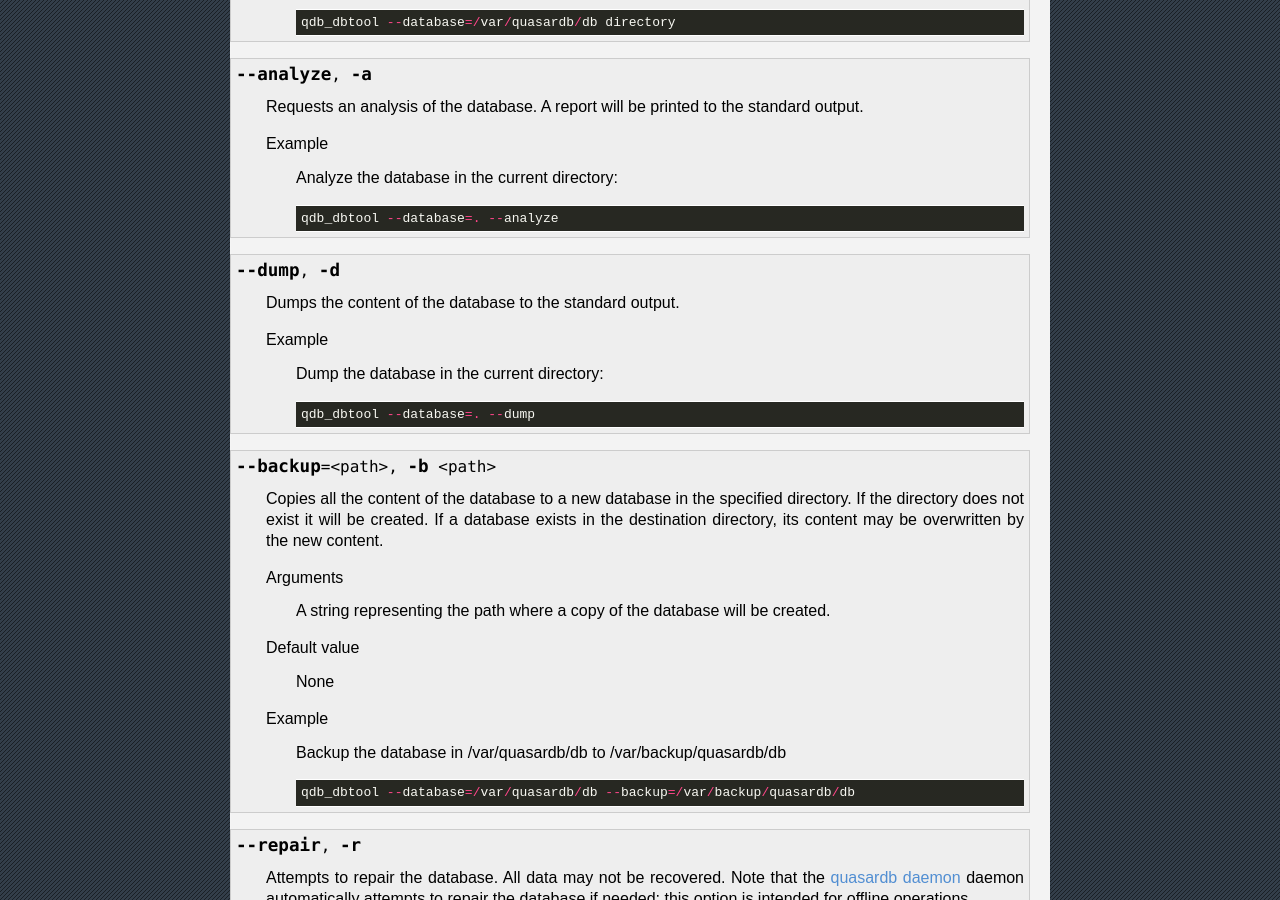
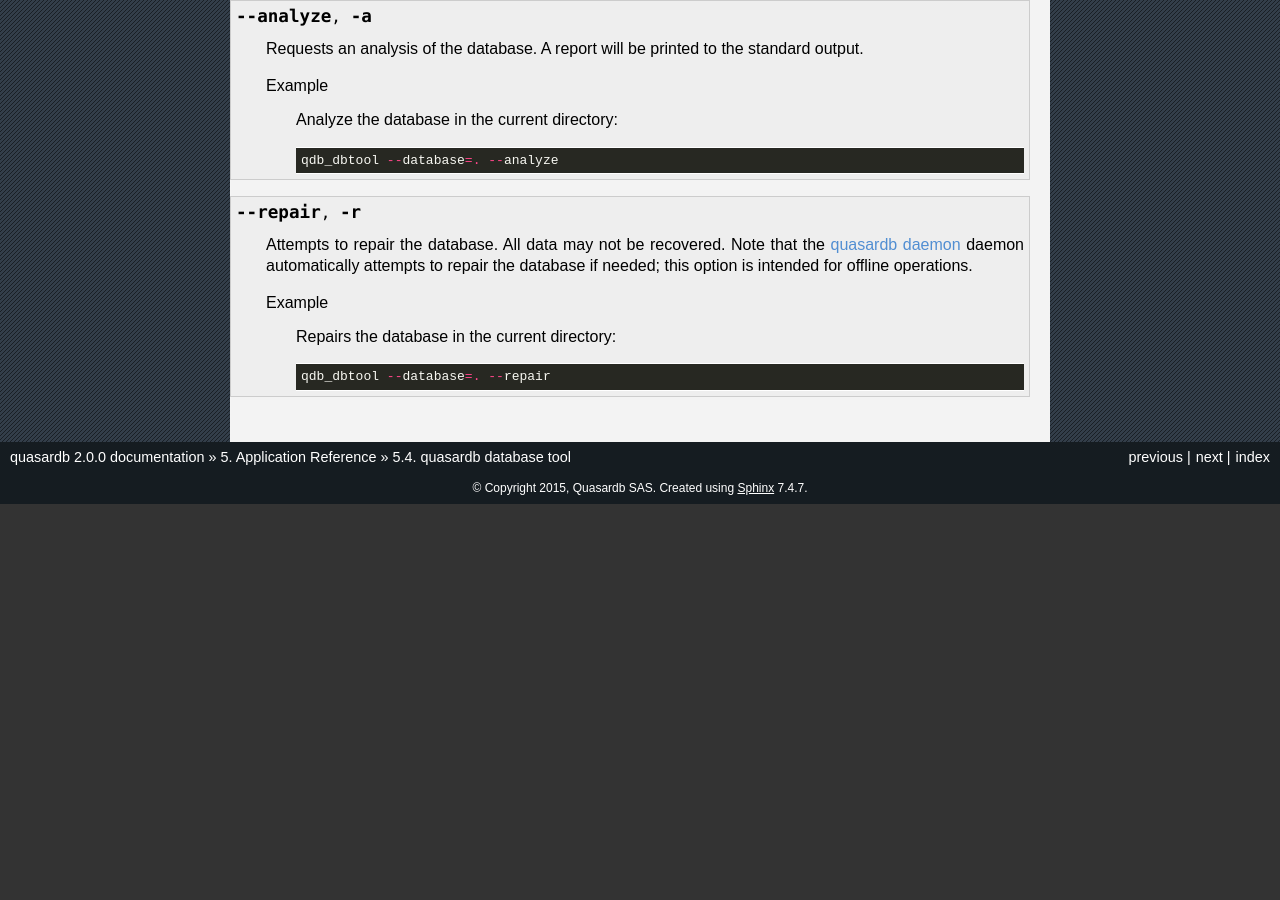
Before and after one commit to iltommi/qdb-documentation, a Sphinx documentation site: the page built from source/reference/qdb_dbtool.rst, in a window 1280 px wide and 900 px high, scrolled down 1150 px. Built offline with Sphinx 7.4.7, drawn with Linux system fonts in a browser that asks for light colours; pages that are not in the unit, such as notebooks, are missing from menus; after the commit the page ends 1654 px from its top, so only the background shows below that; some of the changed text lies outside the part shown.

Commit message:
Remove -b and -d from the qdb_dbtool docs as they are not present in 2.0.0beta1.

```diff
--- a/source/reference/qdb_dbtool.rst
+++ b/source/reference/qdb_dbtool.rst
@@ -14,10 +14,9 @@ Quick Reference
                 Option                             Usage                Default
  ===================================== ============================ ==============
  :option:`-h`, `--help`                display help
+ :option:`-v`, `--version`             display qdb_dbtool version
  :option:`--database`                  path to the database
  :option:`-a`, `--analyze`             analyzes the database
- :option:`-d`, `--dump`                dumps database to stdout
- :option:`-b`, `--backup`              performs backup to new db
  :option:`-r`, `--repair`              repairs the database
  ===================================== ============================ ==============
 
@@ -34,10 +33,9 @@ Parameters can be supplied in any order and are prefixed with ``--``. The argume
 
     Displays basic usage information.
 
-    Example
-        To display the online help, type: ::
+.. option:: -v, --version
 
-            qdb_dbtool --help
+    Displays the version of the quasardb database tool.
 
 .. option:: --database=<path>
 
@@ -67,31 +65,6 @@ Parameters can be supplied in any order and are prefixed with ``--``. The argume
 
             qdb_dbtool --database=. --analyze
 
-.. option:: --dump, -d
-
-    Dumps the content of the database to the standard output.
-
-    Example
-        Dump the database in the current directory::
-
-            qdb_dbtool --database=. --dump
-
-.. option:: --backup=<path>, -b <path>
-
-    Copies all the content of the database to a new database in the specified directory. If the directory does not exist it will be created.
-    If a database exists in the destination directory, its content may be overwritten by the new content.
-
-    Arguments
-        A string representing the path where a copy of the database will be created.
-
-    Default value
-        None
-
-    Example
-        Backup the database in /var/quasardb/db to /var/backup/quasardb/db ::
-
-            qdb_dbtool --database=/var/quasardb/db --backup=/var/backup/quasardb/db
-
 .. option:: --repair, -r
 
     Attempts to repair the database. All data may not be recovered. Note that the :doc:`qdbd` daemon automatically attempts to repair the database if needed; this option is intended for offline operations.
```
